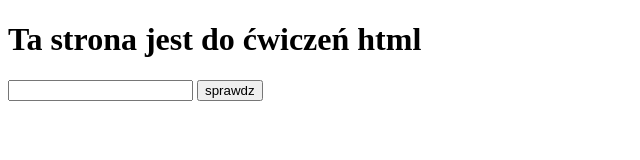
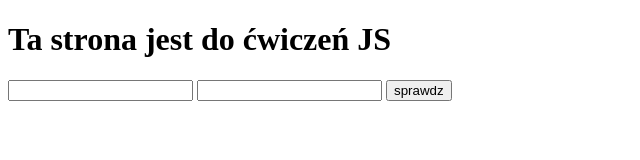
Before and after one commit to kolmipilot/JSA, a plain HTML site: page index.html in a window 1280 px wide. Shown: the whole page, without its empty margins (0-640 px from the left). Drawn offline with Linux system fonts and the light colour scheme.

Commit message:
frist commit

```diff
--- a/index.html
+++ b/index.html
@@ -4,16 +4,21 @@
     <meta charset="UTF-8">
     <meta http-equiv="X-UA-Compatible" content="IE=edge">
     <meta name="viewport" content="width=device-width, initial-scale=1.0">
+    <link rel="stylesheet" href="style.css">
     <script src="skrypty.js"></script>
     <title>Document</title>
 </head>
 <body>
     <div id="container">
-        <div id="tytul"><h1>Ta strona jest do ćwiczeń html</h1></div>
+        <div id="tytul"><h1>Ta strona jest do ćwiczeń JS</h1></div>
 
         <div id="tresc"></div>
 
         <input type="text" id="pole"/>
+
+
+
+        <input type="text" id="pole2"/>
         <input type="button" value="sprawdz" onclick="parzysta()"/>
     </div>
 
```
